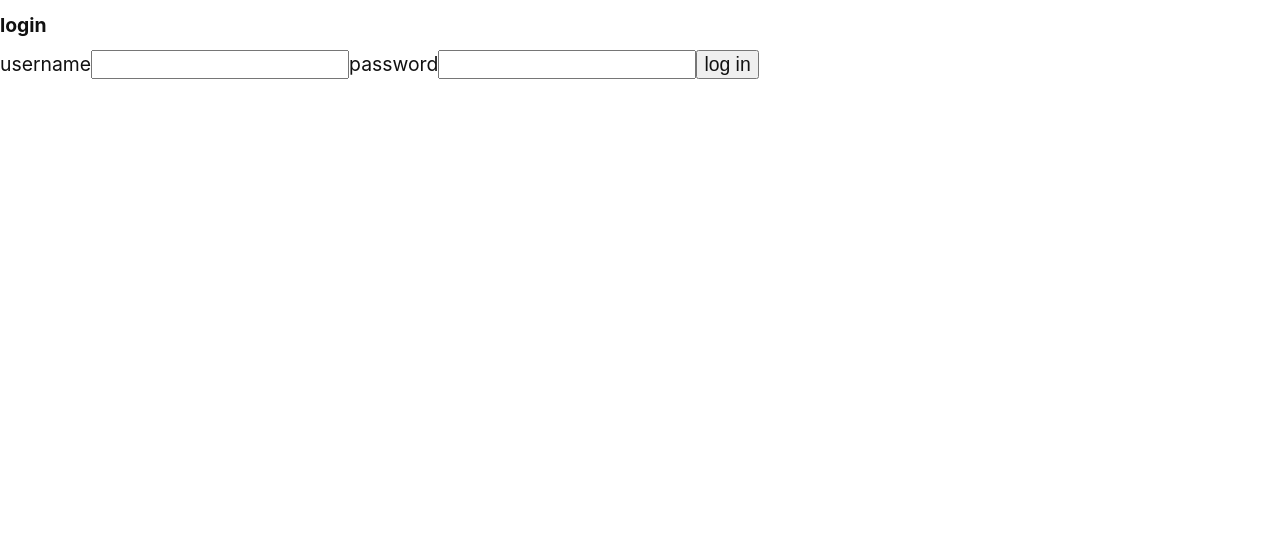
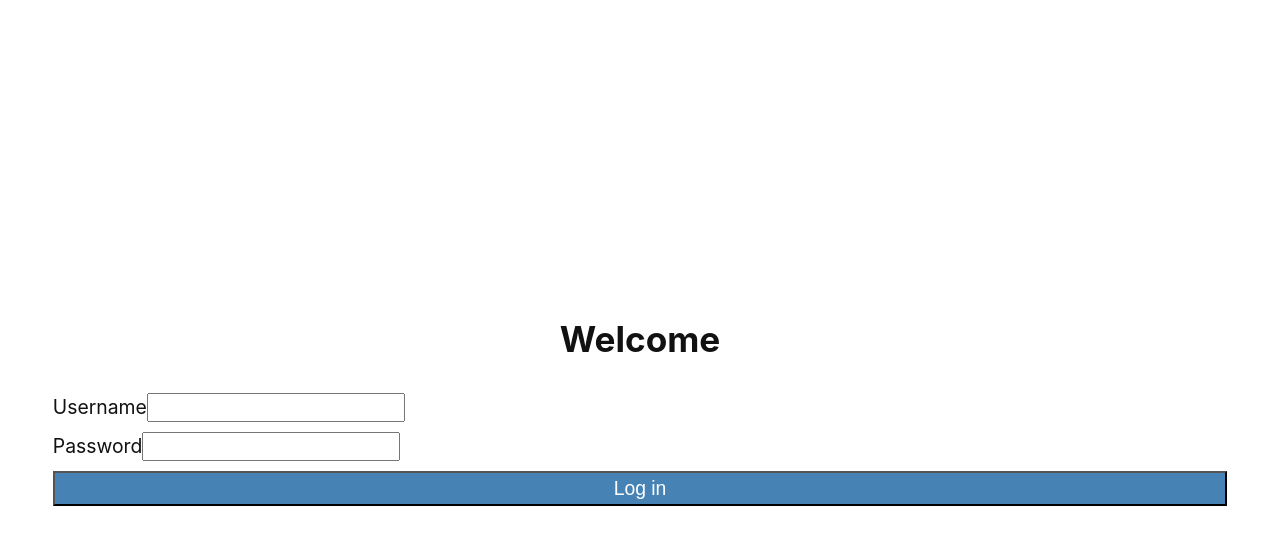
Before and after one commit to aleksandr-kiliushin/finances-backend, a Next.js app in the folder client/: page /login in a window 1280 px wide. Shown: the top 544 px of the page. Built offline with nearby package versions, Linux system fonts and the light colour scheme.

Commit message:
n24: Fix MainWithNavbar and ...Without styles

```diff
--- a/client/src/components/lib/layout/index.module.css
+++ b/client/src/components/lib/layout/index.module.css
@@ -7,3 +7,7 @@
 	height: calc(100vh - var(--navbar-height));
 	overflow: scroll;
 }
+
+.MainWithoutNavbar {
+	height: 100vh;
+}
--- a/client/src/components/lib/layout/index.tsx
+++ b/client/src/components/lib/layout/index.tsx
@@ -7,7 +7,8 @@ import { Navbar } from './navbar'
 import s from './index.module.css'
 
 export const Layout = ({ children }: IProps) => {
-	const cnMain = globalThis.document?.querySelector('nav') ? s.MainWithNavbar : ''
+	const cnMain = globalThis.document?.querySelector('nav') ? s.MainWithNavbar : s.MainWithoutNavbar
+
 	return (
 		<div className={s.Layout}>
 			<main className={cnMain}>{children}</main>
--- a/client/src/pages/login/index.module.css
+++ b/client/src/pages/login/index.module.css
@@ -2,6 +2,7 @@
 	display: flex;
 	flex-direction: column;
 	justify-content: center;
+	row-gap: 10px;
 	height: 100%;
 	padding: 3rem;
 }
--- a/client/src/pages/login/index.tsx
+++ b/client/src/pages/login/index.tsx
@@ -20,9 +20,7 @@ export default function Login() {
 
 	const { logIn, logOut } = useAuth()
 
-	const onSubmit = async (e: SyntheticEvent) => {
-		e.preventDefault()
-
+	const onSubmit = async () => {
 		try {
 			const { data } = await logIn({ variables: { password, username } })
 
@@ -51,21 +49,19 @@ export default function Login() {
 	}
 
 	return (
-		<>
-			<h1>login</h1>
-			<form onSubmit={onSubmit}>
+		<div className={s.Container}>
+			<h1 className={s.Centered}>Welcome</h1>
 			<label>
-					username
+				Username
 				<input onChange={(e) => setUsername(e.target.value)} type="text" value={username} />
 			</label>
 
 			<label>
-					password
+				Password
 				<input onChange={(e) => setPassword(e.target.value)} type="password" value={password} />
 			</label>
 
-				<button type="submit">log in</button>
-			</form>
-		</>
+			<Button onClick={onSubmit}>Log in</Button>
+		</div>
 	)
 }
--- a/client/src/styles/globals.css
+++ b/client/src/styles/globals.css
@@ -7,9 +7,9 @@ body {
 }
 
 * {
+	color: var(--soft-black);
 	box-sizing: border-box;
 	font-size: 1.1rem;
-	color: var(--soft-black);
 }
 
 svg {
@@ -20,3 +20,15 @@ a {
 	text-decoration: none;
 	color: inherit;
 }
+
+h1 {
+	font-size: 2rem;
+}
+
+h2 {
+	font-size: 1.7rem;
+}
+
+h3 {
+	font-size: 1.4rem;
+}
```
Lines whose indentation alone changed are shown as unchanged.
